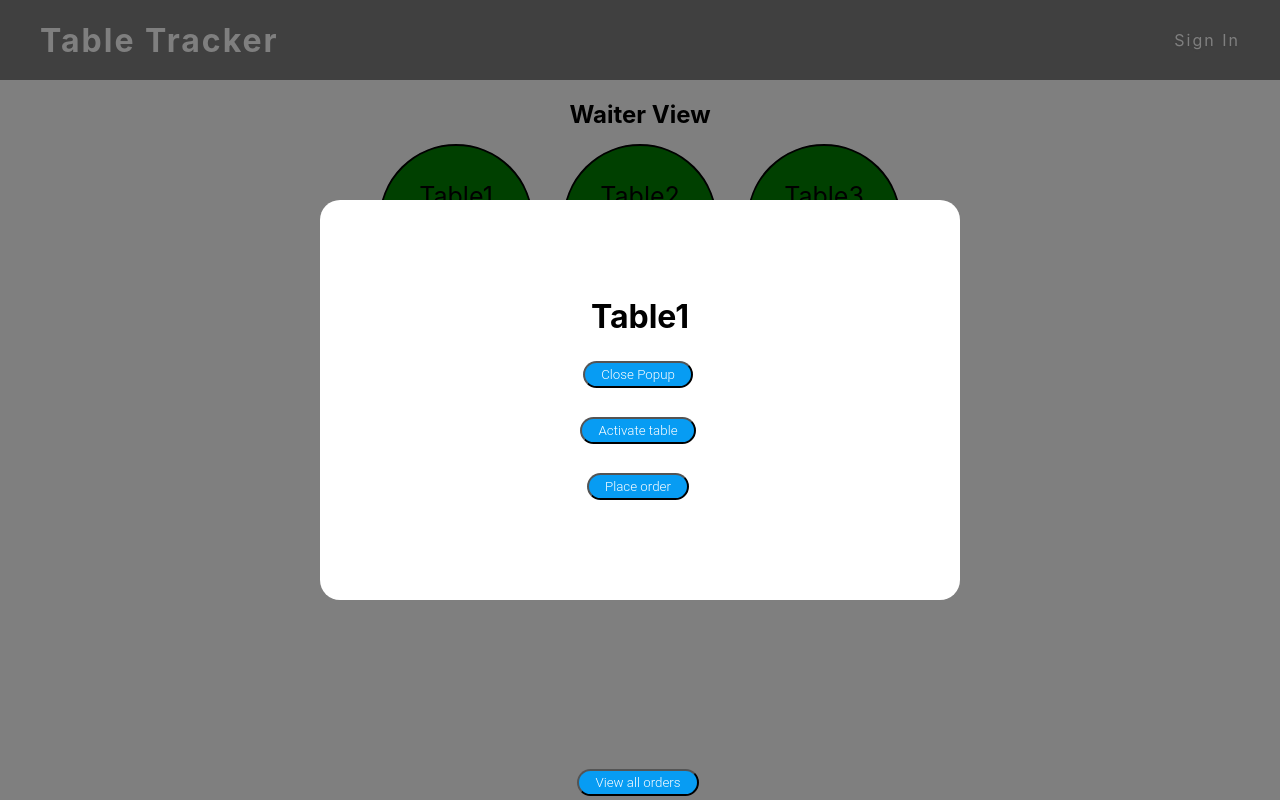
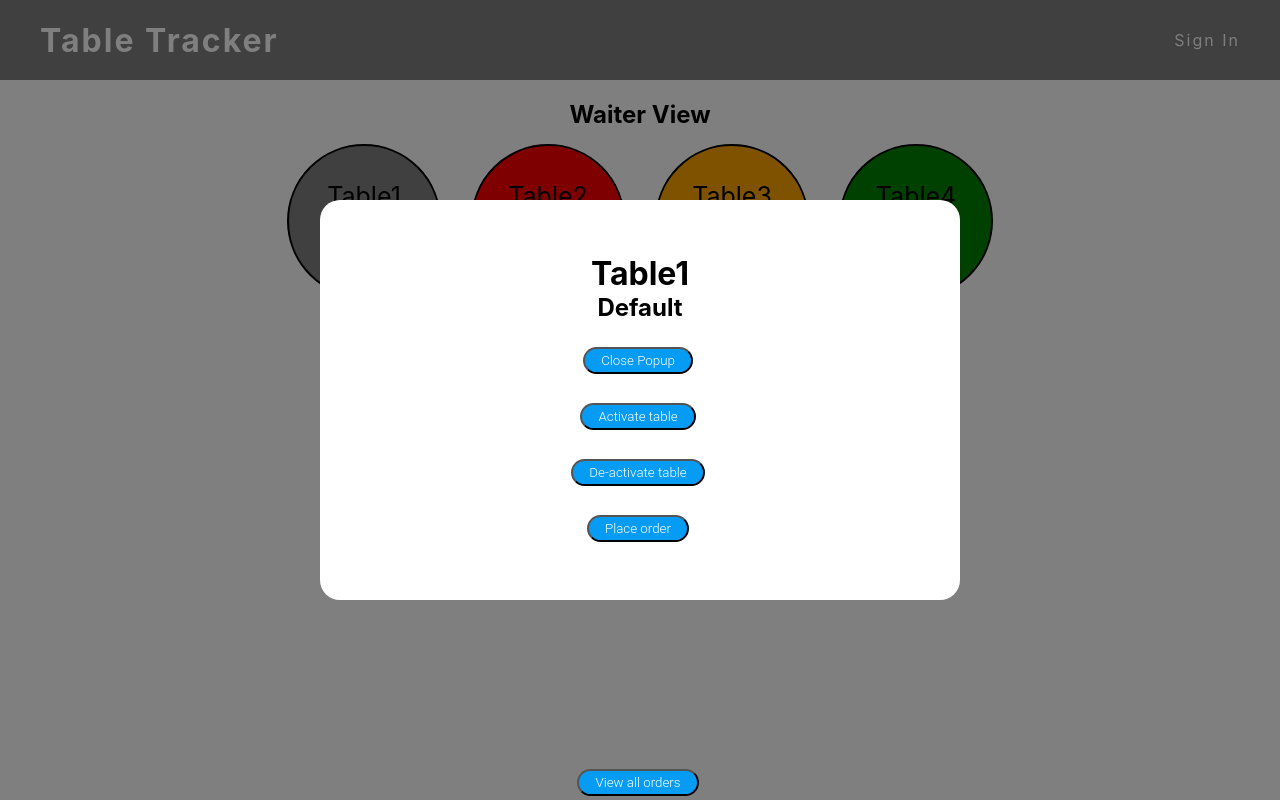
Before and after one commit to usuajiayako/Table-Tracker, a React (Create React App) app: page /waiter in a window 1280 px wide. Both pictures are taken after a click on the element "Table1". Built offline with nearby package versions, Linux system fonts and the light colour scheme; no server answers.

Commit message:
adds conditional styling for tables, popup now has buttons to update status of tables

```diff
--- a/src/components/Popup/Popup.jsx
+++ b/src/components/Popup/Popup.jsx
@@ -2,15 +2,21 @@ import React from "react";
 import { useHistory } from "react-router-dom";
 import "./popup.scss";
 
-function Popup({ tableName, closePopup }) {
+function Popup({ table, closePopup, updateTableStatus }) {
   const history = useHistory();
   return (
     <div className="popup">
       <div className="popup_inner">
-        <h1>{tableName}</h1>
+        <h1>{table.name}</h1>
+        <h2>{table.status}</h2>
         <button onClick={closePopup}>Close Popup</button>
-        <button>Activate table</button>
-        <button onClick={() => history.push(`/menu?${tableName}`)}>
+        <button onClick={() => updateTableStatus(table, "active")}>
+          Activate table
+        </button>
+        <button onClick={() => updateTableStatus(table, "default")}>
+          De-activate table
+        </button>
+        <button onClick={() => history.push(`/menu?${table.name}`)}>
           Place order
         </button>
       </div>
--- a/src/containers/WaiterPage/WaiterPage.jsx
+++ b/src/containers/WaiterPage/WaiterPage.jsx
@@ -8,17 +8,23 @@ const WaiterPage = () => {
   const [showPopup, setShowPopup] = useState(false);
   const [activeTable, setActiveTable] = useState("");
   const [tables] = useState([
-    { name: "table1" },
-    { name: "table2" },
-    { name: "table3" },
+    { name: "table1", status: "default" },
+    { name: "table2", status: "active" },
+    { name: "table3", status: "waiting-food" },
+    { name: "table4", status: "served" },
   ]);
 
-  function togglePopup(tableName) {
-    if (tableName) {
-      setActiveTable(tableName);
+  function togglePopup(table) {
+    if (table) {
+      setActiveTable(table);
     }
     setShowPopup(!showPopup);
   }
+
+  function updateTableStatus(table, newStatus) {
+    setActiveTable((table.status = newStatus));
+  }
+
   const history = useHistory();
 
   return (
@@ -29,9 +35,9 @@ const WaiterPage = () => {
           return (
             <li key={table.name}>
               <div
-                className="table-icon"
+                className={`table-icon ${table.status}`}
                 id={table.name}
-                onClick={() => togglePopup(table.name)}
+                onClick={() => togglePopup(table)}
               >
                 {table.name}
               </div>
@@ -39,7 +45,13 @@ const WaiterPage = () => {
           );
         })}
       </ul>
-      {showPopup && <Popup tableName={activeTable} closePopup={togglePopup} />}
+      {showPopup && (
+        <Popup
+          table={activeTable}
+          closePopup={togglePopup}
+          updateTableStatus={updateTableStatus}
+        />
+      )}
       <div className="waiter-footer">
         <button
           onClick={() => {
--- a/src/containers/WaiterPage/WaiterPage.scss
+++ b/src/containers/WaiterPage/WaiterPage.scss
@@ -10,11 +10,11 @@
     display: flex;
     flex-wrap: wrap;
     flex-grow: 4;
+    align-content: space-between;
   }
 
   .table-icon {
     text-align: center;
-    background-color: green;
     height: 150px;
     width: 150px;
     border-radius: 50%;
@@ -22,6 +22,22 @@
     line-height: 100px;
     font-size: 25px;
     border: solid black 2px;
+  }
+
+  .default {
+    background-color: grey;
+  }
+
+  .active {
+    background-color: red;
+  }
+
+  .waiting-food {
+    background-color: orange;
+  }
+
+  .served {
+    background-color: green;
   }
 
   .waiter-footer {
```
